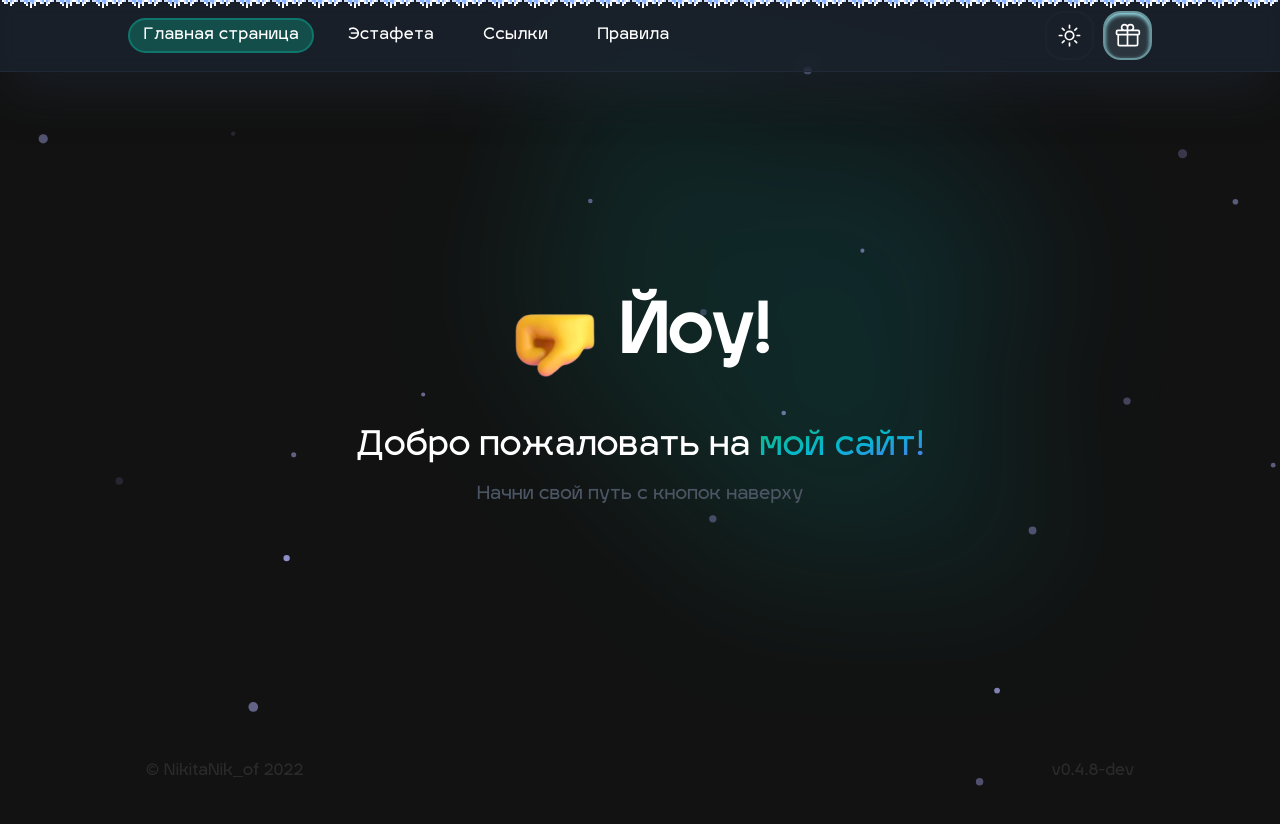
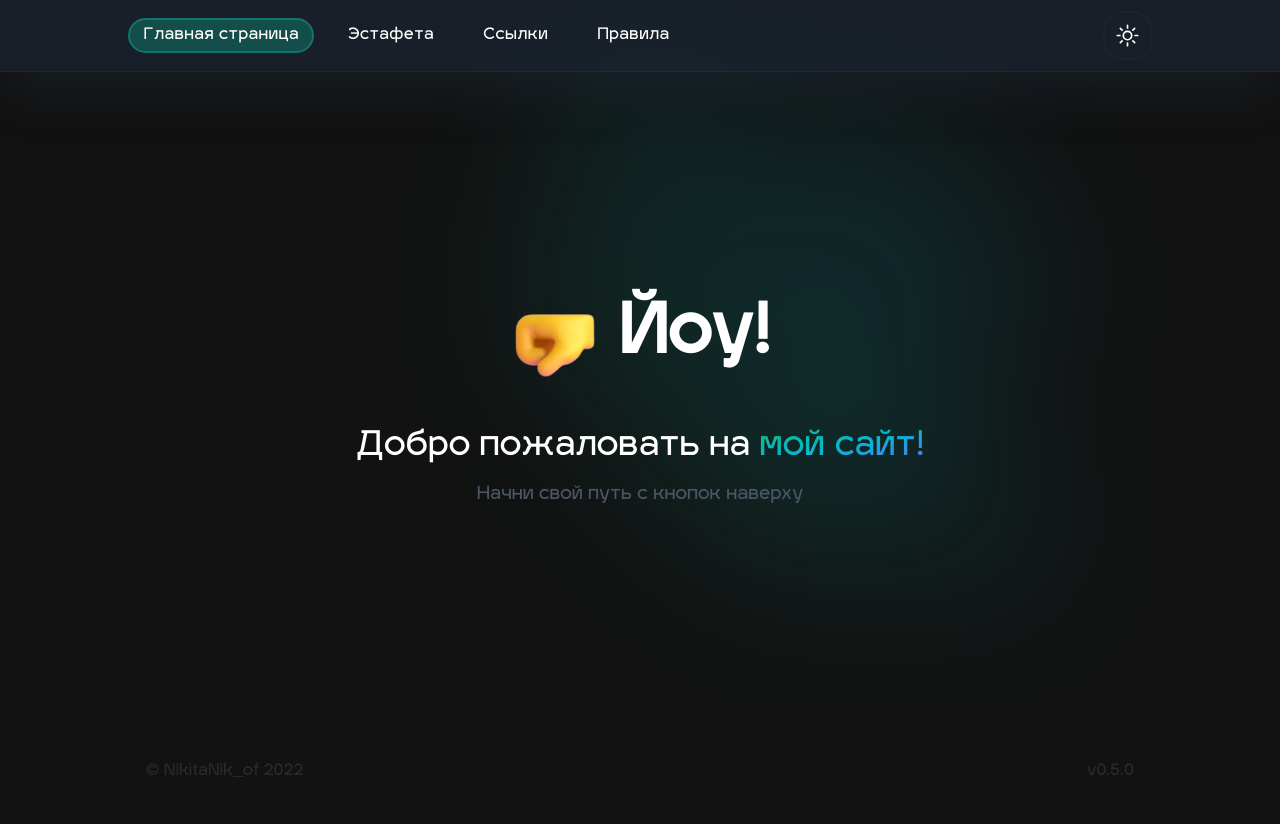
Before and after one commit to NikitaNik-of/nnof-site, a Next.js app: page / in a window 1280 px wide. Shown: the top 824 px of the page. Built offline with nearby package versions, Linux system fonts and the light colour scheme.

Commit message:
v0.5.0 | December update is ready!

```diff
--- a/api/settings.json
+++ b/api/settings.json
@@ -1,5 +1,5 @@
 {
-    "isSnow": true,
+    "isSnow": false,
     "defaultTheme": "dark",
-    "version": "0.4.8-dev"
+    "version": "0.5.0"
 }
--- a/components/NavBar.jsx
+++ b/components/NavBar.jsx
@@ -36,7 +36,7 @@ const NavBar = ( {stateSnow, setStateSnow} ) => {
         </div>
         <div className="flex items-center space-x-2">
           <ThemeChng/>
-          <SnowSwitch setStateSnow={setStateSnow} stateSnow={stateSnow}/>
+          {settings.isSnow ? <SnowSwitch setStateSnow={setStateSnow} stateSnow={stateSnow}/> : null}
         </div>
       </div>
       <div className="flex my-auto mx-2 w-full justify-between items-center lg:hidden"> {/* mobile navbar container */}
@@ -48,7 +48,8 @@ const NavBar = ( {stateSnow, setStateSnow} ) => {
         </div>
         <div className="flex items-center m-0 p-2 space-x-1">
           <ThemeChng/>
-          <SnowSwitch setStateSnow={setStateSnow} stateSnow={stateSnow}/>
+          {console.log(settings.isSnow)}
+          {settings.isSnow ? <SnowSwitch setStateSnow={setStateSnow} stateSnow={stateSnow}/> : null}
         </div>
       </div>
     </nav>
```
